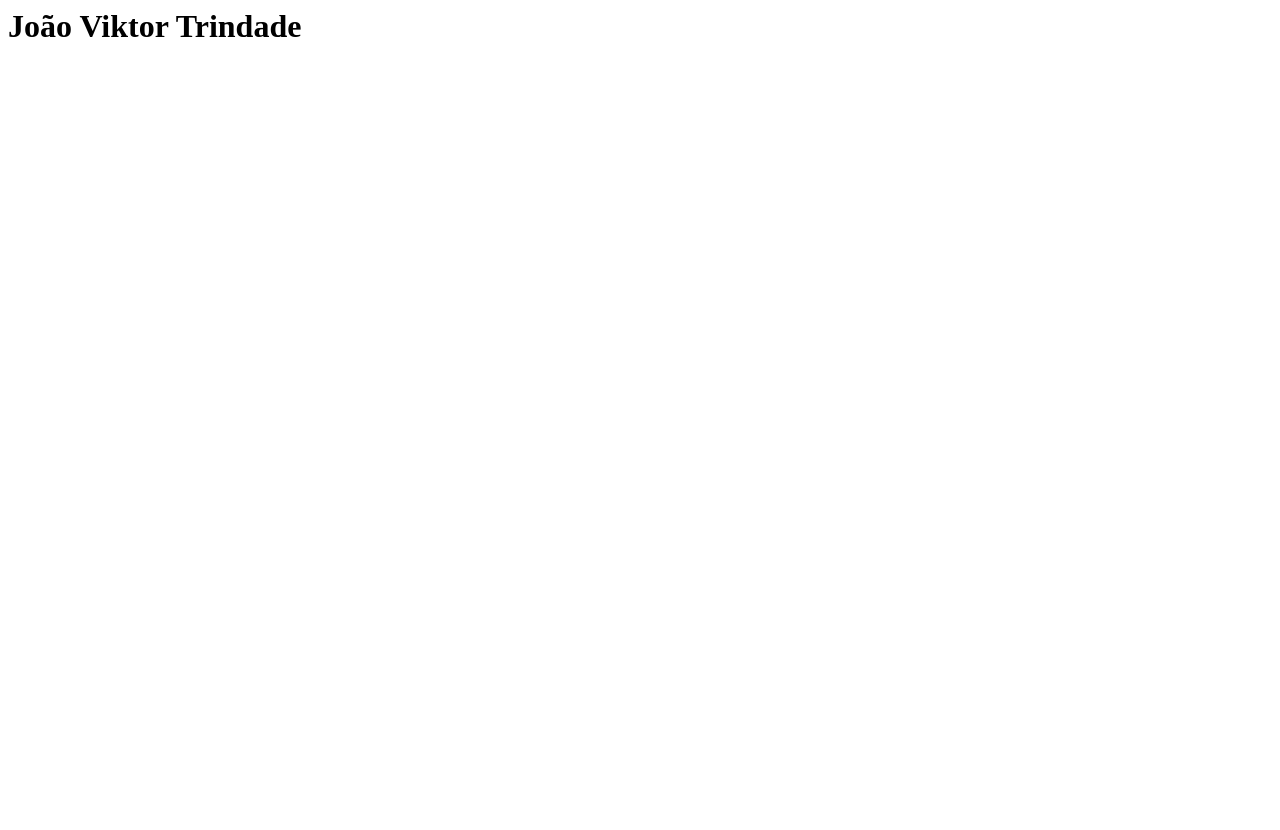
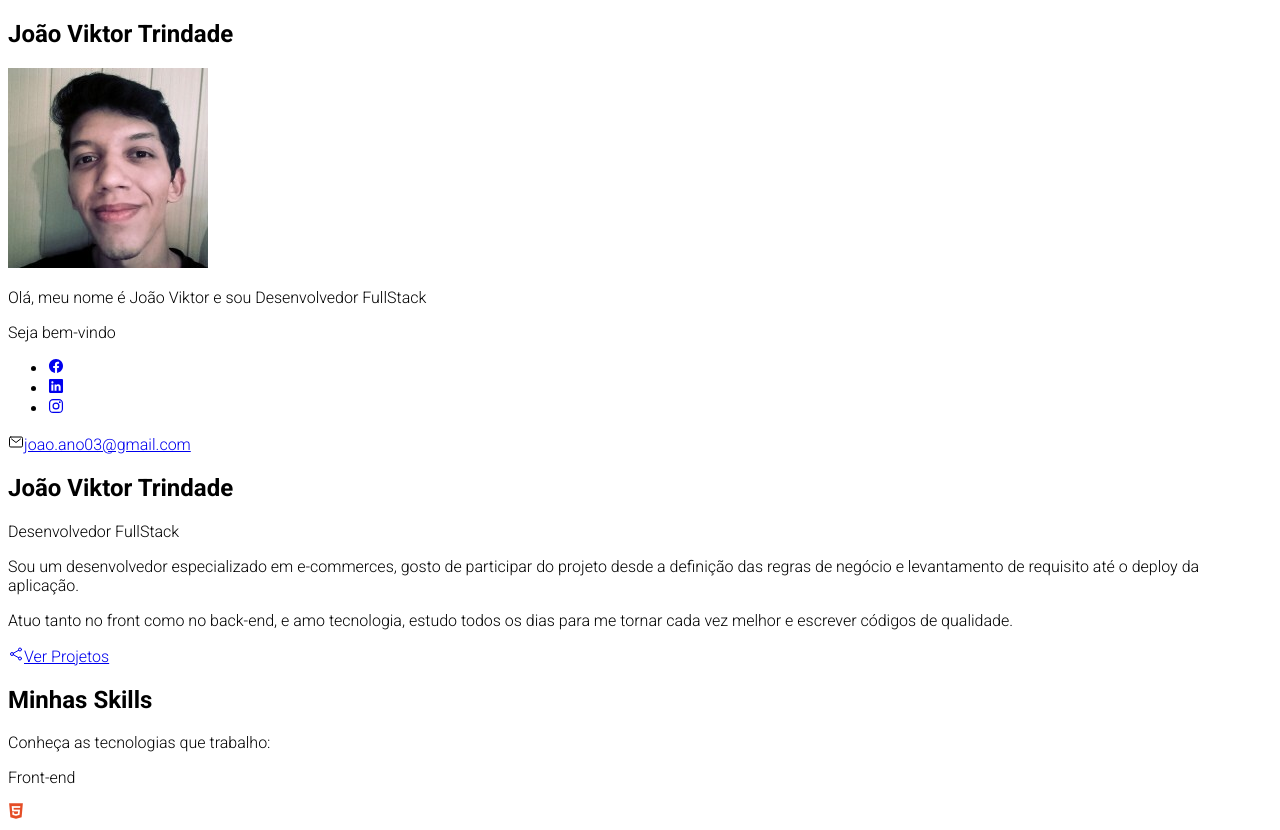
Before and after one commit to oJoaoViktor/ojoaoviktor.github.io, a plain HTML site: page index.html in a window 1280 px wide. Before the commit the page ends 800 px from the top, so only its background shows below. Drawn offline with nearby package versions, Linux system fonts and the light colour scheme.

Commit message:
Criando portfolio

```diff
--- /dev/null
+++ b/css/style.css
@@ -0,0 +1,3 @@
+*{
+    font-family: "Roboto", sans-serif;
+}
--- a/index.html
+++ b/index.html
@@ -1 +1,62 @@
-<h1>João Viktor Trindade</h1>
+<!DOCTYPE html>
+<html lang="en">
+  <head>
+    <meta charset="UTF-8" />
+    <meta name="viewport" content="width=device-width, initial-scale=1.0" />
+    <title>Portfólio João Viktor Trindade</title>
+    <!-- Google Fonts-->
+    <link rel="preconnect" href="https://fonts.googleapis.com" />
+    <link rel="preconnect" href="https://fonts.gstatic.com" crossorigin />
+    <link
+      href="https://fonts.googleapis.com/css2?family=Roboto:ital,wght@0,300;0,700;0,900;1,300;1,700;1,900&display=swap"
+      rel="stylesheet"
+    />
+    <!-- Dev Icon Fonts-->
+    <link rel="stylesheet" type='text/css' href="https://cdn.jsdelivr.net/gh/devicons/devicon@latest/devicon.min.css" />
+    <!-- CSS do Projeto-->
+    <link rel="stylesheet" href="css/style.css" />
+  </head>
+  <body>
+    <main id="container">
+        <aside id="bio-container">
+            <h2>João Viktor Trindade</h2>
+            <img src="img/joao.jpg" alt="João Viktor">
+            <p>Olá, meu nome é João Viktor e sou <span class="highlight">Desenvolvedor FullStack</span></p>
+            <p id="welcome-text">Seja bem-vindo</p>
+            <ul id="social-container">
+                <li><a href="#" target="_blank"><ion-icon name="logo-facebook"></ion-icon></a></li>
+                <li><a href="#" target="_blank"><ion-icon name="logo-linkedin"></ion-icon></a></li>
+                <li><a href="#" target="_blank"><ion-icon name="logo-instagram"></ion-icon></a></li>
+            </ul>
+            <div id="email-container">
+                <ion-icon name="mail-outline"></ion-icon><a href="mailto:joao.ano03@gmail.com">joao.ano03@gmail.com</a>
+            </div>
+        </aside>
+        <section id="about-container">
+            <h1 id="name">João Viktor Trindade</h1>
+            <p class="title"><span class="highlight">Desenvolvedor FullStack</span></p>
+            <p class="description">Sou um desenvolvedor especializado em e-commerces, gosto de participar do projeto desde a <span class="highlight">definição das regras de negócio e levantamento de requisito</span> até o deploy da aplicação.</p>
+            <p class="description">Atuo tanto no <span class="highlight">front</span> como no <span class="highlight">back-end</span>, e amo tecnologia, estudo todos os dias para me tornar cada vez melhor e escrever códigos de qualidade.</p>
+            <a href="#" id="btn-projects"><ion-icon name="share-social-outline"></ion-icon><span>Ver Projetos</span></a>
+            <h2 id="skill-section-title">Minhas Skills</h2>
+            <p class="description">Conheça as tecnologias que trabalho:</p>
+            <div id="skills-container">
+                <div class="skills-box">
+                    <p class="skills-title">Front-end</p>
+                    <i class="devicon-html5-plain colored"></i>
+                </div>
+            </div>
+    </section>
+    </main>
+
+    <!--Ion Icons-->
+    <script
+      type="module"
+      src="https://unpkg.com/ionicons@7.1.0/dist/ionicons/ionicons.esm.js"
+    ></script>
+    <script
+      nomodule
+      src="https://unpkg.com/ionicons@7.1.0/dist/ionicons/ionicons.js"
+    ></script>
+  </body>
+</html>
```
Also changed, not shown: img/joao.jpg (added).
